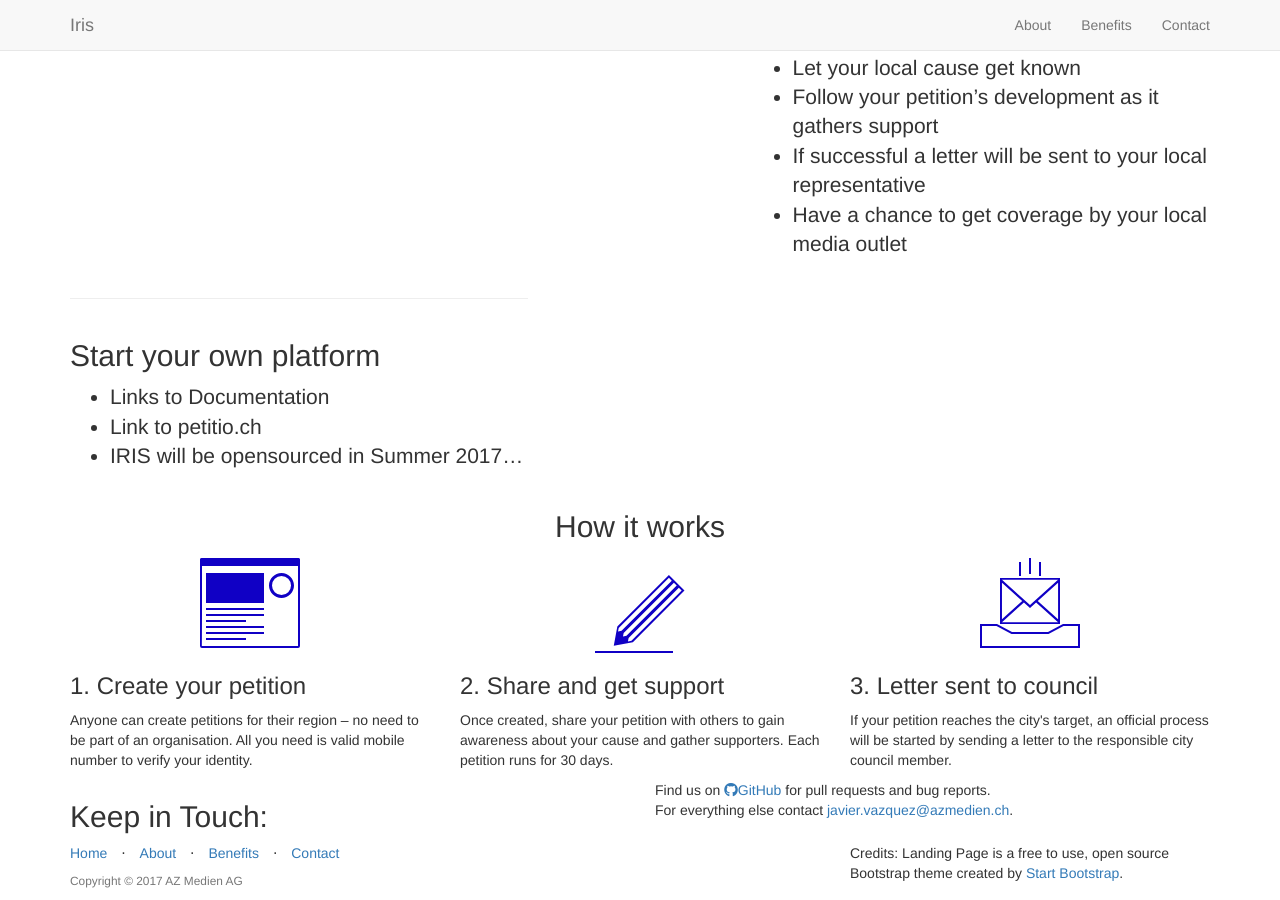
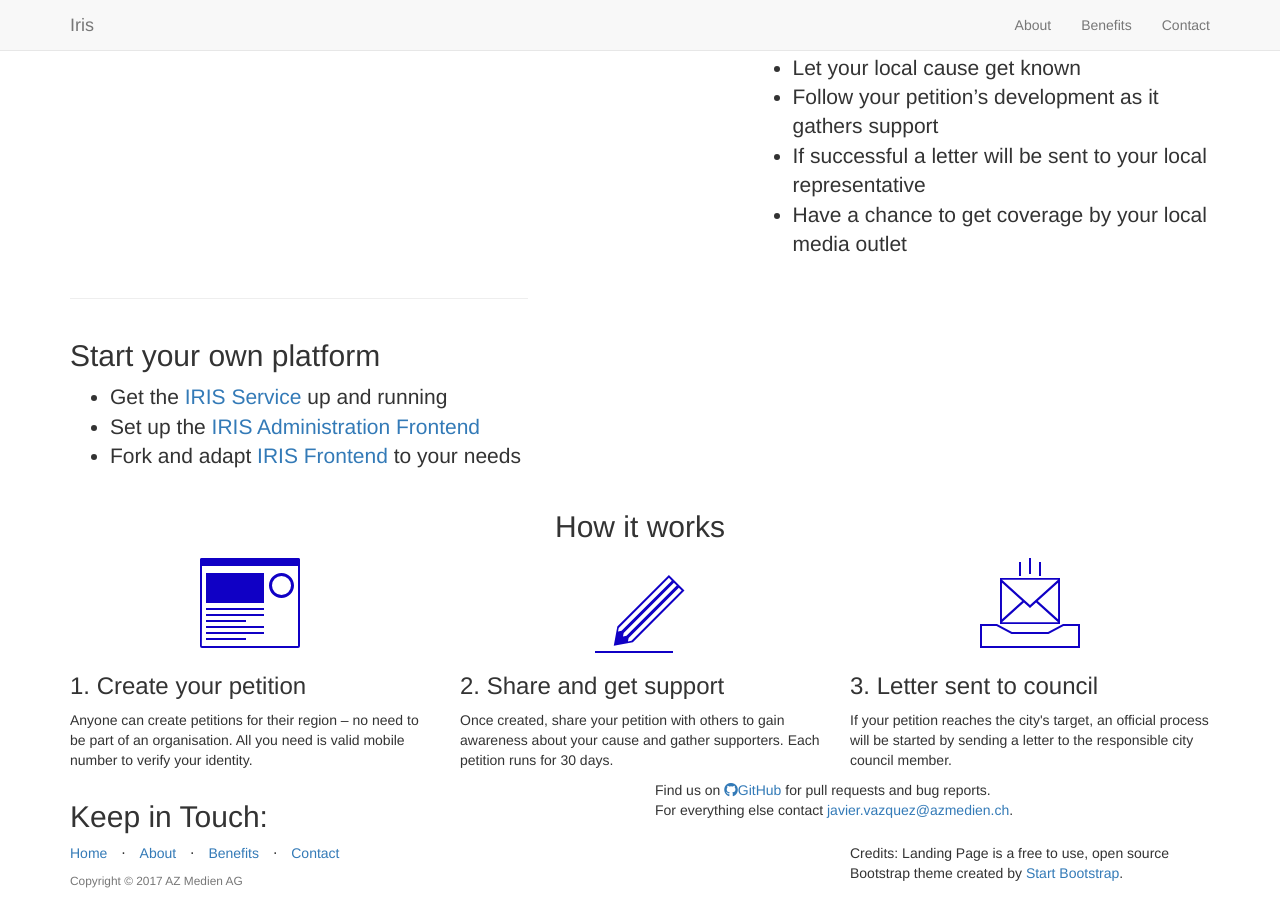
Before and after one commit to iris-dni/iris-landing-page, a Jekyll site: the page built from _posts/2017-01-10-04-start-your-own-platform.md, in a window 1280 px wide and 900 px high, scrolled down 1111 px. Built offline with Jekyll 4.4.1, drawn with Linux system fonts in a browser that asks for light colours; nearby versions of some CDN libraries; library files that are not in the unit come from our copies.

Commit message:
Add "Start your own platform section"

```diff
--- a/_posts/2017-01-10-04-start-your-own-platform.md
+++ b/_posts/2017-01-10-04-start-your-own-platform.md
@@ -6,6 +6,9 @@ title: Start your own platform
 description: |
 ---
 
-- Links to Documentation
-- Link to petitio.ch
-- IRIS will be opensourced in Summer 2017...
+- Get the [IRIS Service](https://github.com/iris-dni/iris-service) up and
+  running
+- Set up the [IRIS Administration
+  Frontend](https://github.com/iris-dni/iris-admin)
+- Fork and adapt [IRIS Frontend](https://github.com/iris-dni/iris-frontend) to
+  your needs
```
